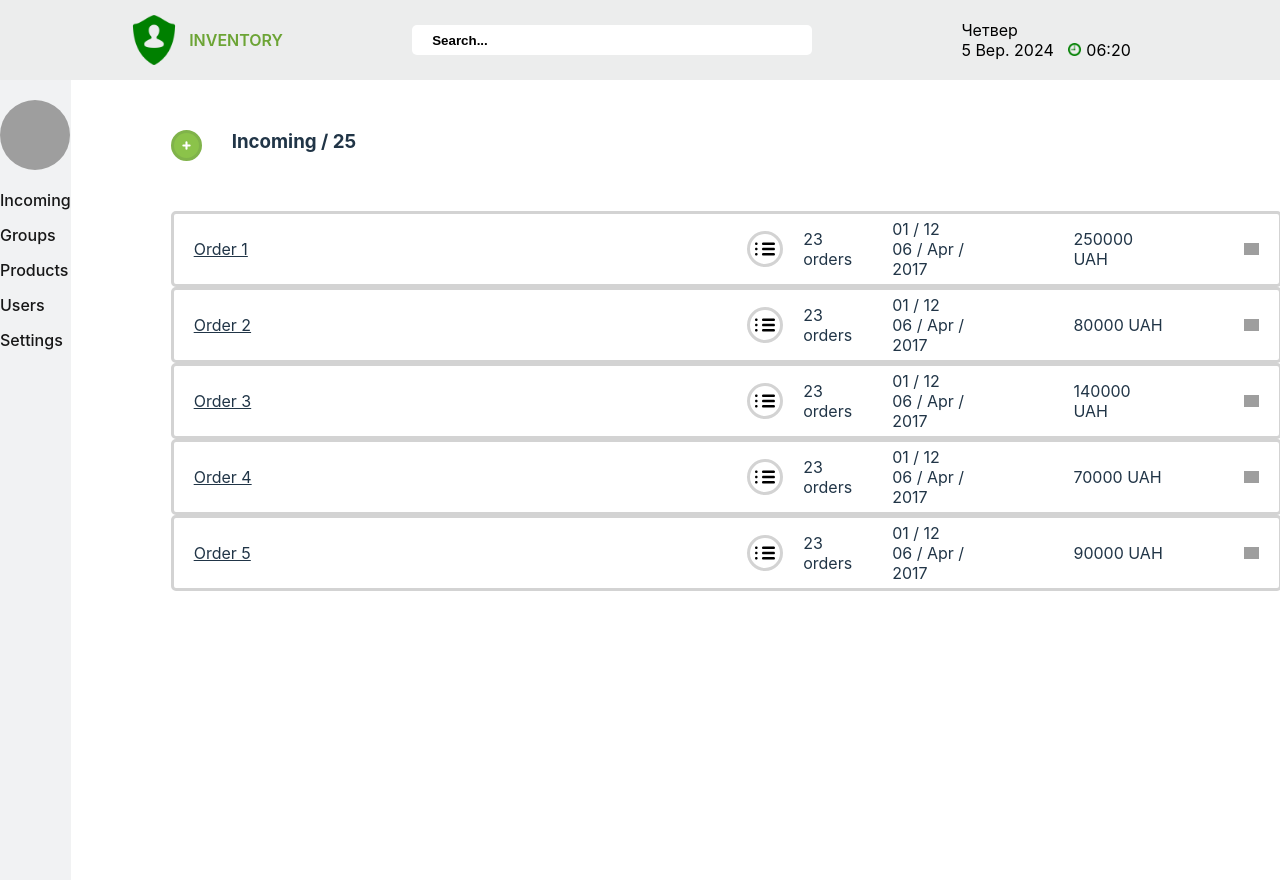
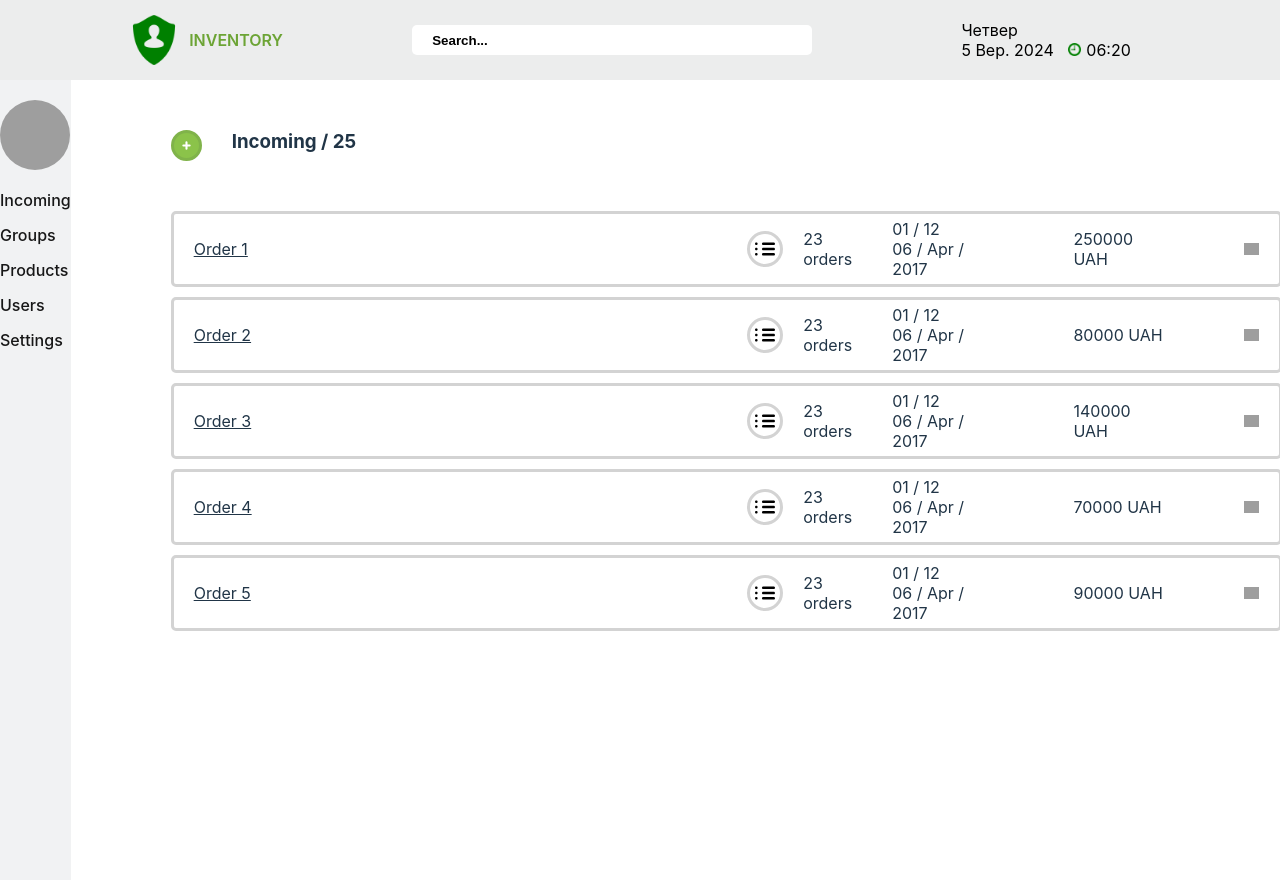
Before and after one commit to EuJinnLucaShow/spa-application-orders-products, a React (Vite) app: page / in a window 1280 px wide. Built offline with nearby package versions, Linux system fonts and the light colour scheme; grey boxes are pictures that could not be loaded.

Commit message:
Added className for ordersList

```diff
--- a/src/pages/Incoming/Incoming.jsx
+++ b/src/pages/Incoming/Incoming.jsx
@@ -15,7 +15,7 @@ export default function Incoming() {
           Incoming / <span>25</span>
         </h3>
       </div>
-      <ul>
+      <ul className={styles.ordersList}>
         {orders.map((order, index) => (
           <Orders key={index} order={order} />
         ))}
--- a/src/pages/Incoming/Incoming.module.css
+++ b/src/pages/Incoming/Incoming.module.css
@@ -27,3 +27,7 @@
 .title {
   margin-left: 30px;
 }
+
+.ordersList li:not(:last-child) {
+  margin-bottom: 10px;
+}
```
